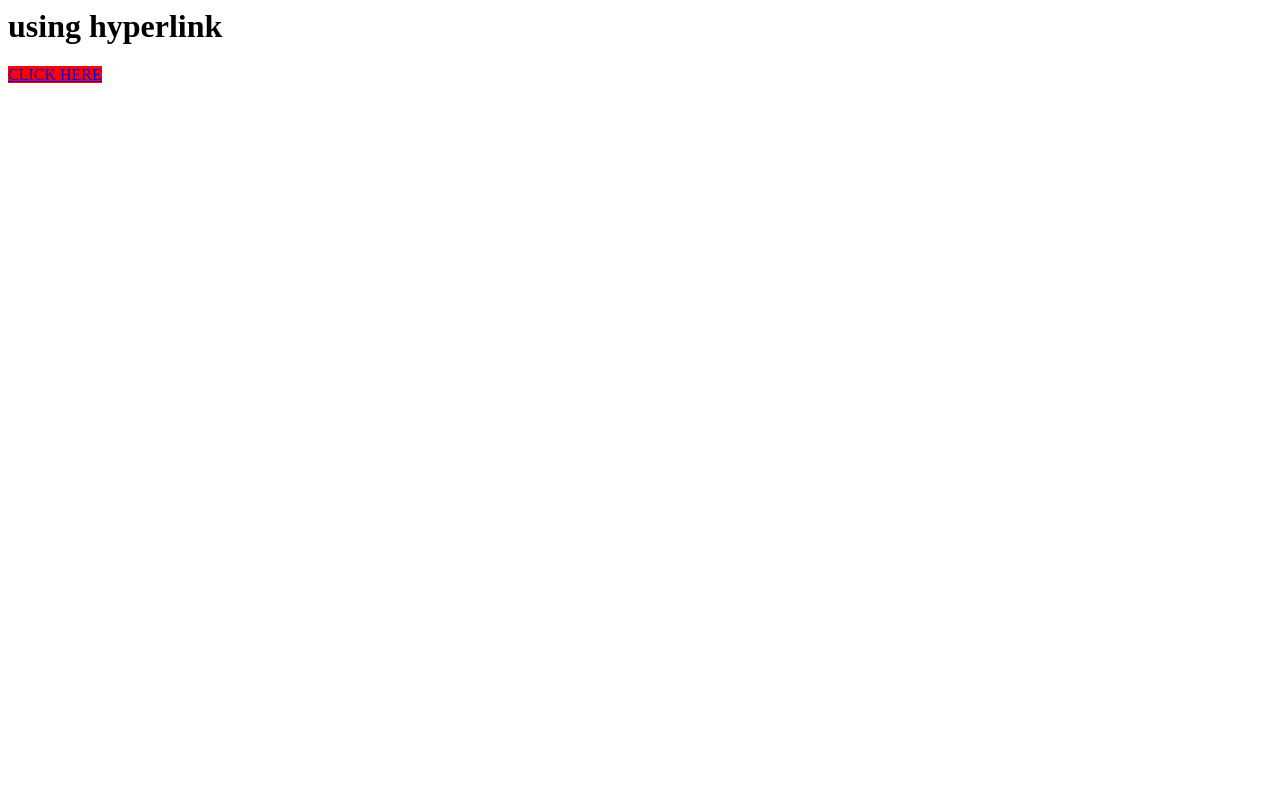
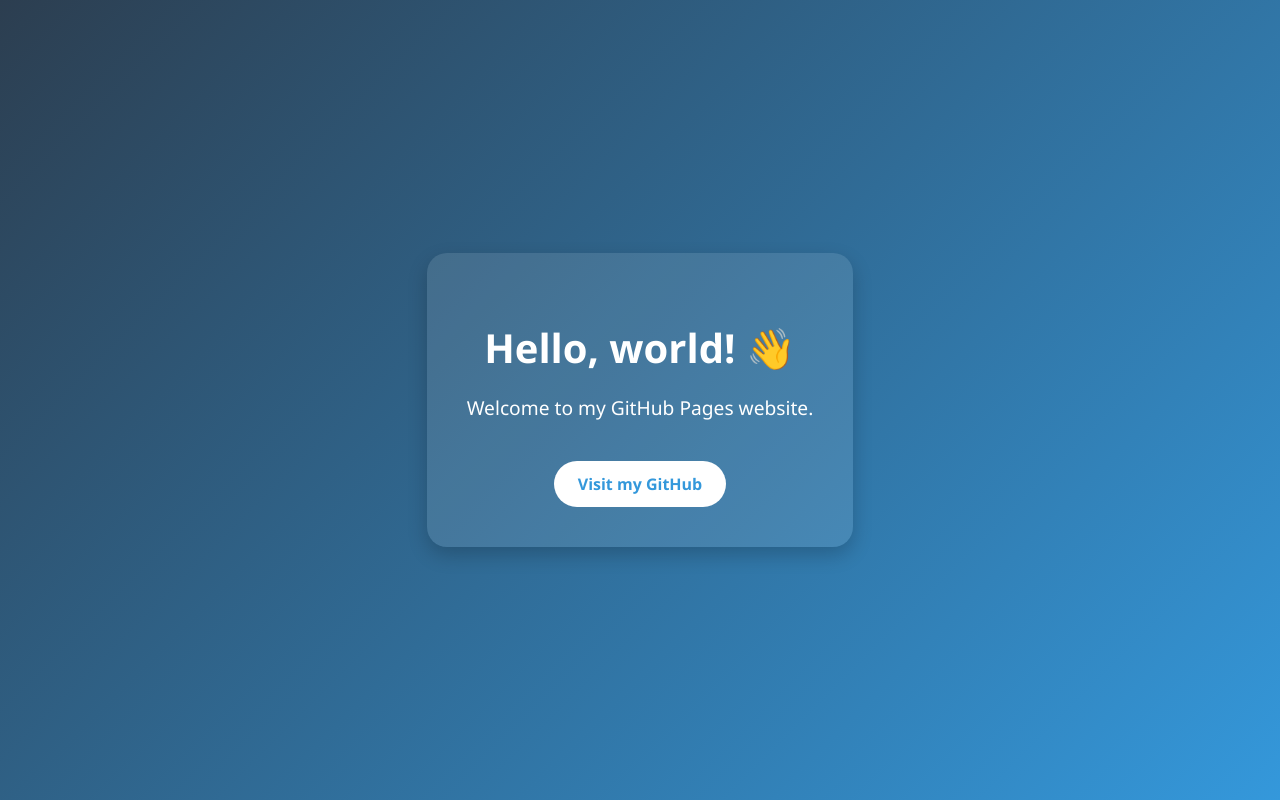
Before and after one commit to Harnoorsoftware/HarnoorSoftware.github.io, a plain HTML site: page index.html in a window 1280 px wide. Drawn offline with Linux system fonts and the light colour scheme.

Commit message:
Update index.html

```diff
--- a/index.html
+++ b/index.html
@@ -1,15 +1,55 @@
-<html>
+<!DOCTYPE html>
+<html lang="en">
 <head>
-<title>linking</title>
+  <meta charset="UTF-8" />
+  <meta name="viewport" content="width=device-width, initial-scale=1.0"/>
+  <title>Welcome to My GitHub Page</title>
+  <style>
+    body {
+      margin: 0;
+      font-family: "Segoe UI", Tahoma, Geneva, Verdana, sans-serif;
+      background: linear-gradient(135deg, #2c3e50, #3498db);
+      color: white;
+      display: flex;
+      justify-content: center;
+      align-items: center;
+      height: 100vh;
+      text-align: center;
+    }
+    .container {
+      background: rgba(255, 255, 255, 0.1);
+      padding: 40px;
+      border-radius: 20px;
+      box-shadow: 0 8px 20px rgba(0, 0, 0, 0.2);
+    }
+    h1 {
+      font-size: 2.5rem;
+      margin-bottom: 10px;
+    }
+    p {
+      font-size: 1.2rem;
+    }
+    a.button {
+      display: inline-block;
+      margin-top: 20px;
+      padding: 12px 24px;
+      background: white;
+      color: #3498db;
+      text-decoration: none;
+      border-radius: 25px;
+      font-weight: bold;
+      transition: background 0.3s ease;
+    }
+    a.button:hover {
+      background: #ecf0f1;
+    }
+  </style>
 </head>
-<style>
-a:link{background-color:red;color:white:text-align:padding-14x25x;display:inline block:}
-a:visited{background-color:green;}
-a:hover{background-color:purple;}
-a:active{background-color:blue;}
-</style>
 <body>
-<h1>using hyperlink</h1>
-<a href = "https://www.google.com">CLICK HERE</a>
-<body>
+  <div class="container">
+    <h1>Hello, world! 👋</h1>
+    <p>Welcome to my GitHub Pages website.</p>
+    <a class="button" href="https://github.com/HarnoorSoftware" target="_blank">Visit my GitHub</a>
+  </div>
+</body>
 </html>
```
